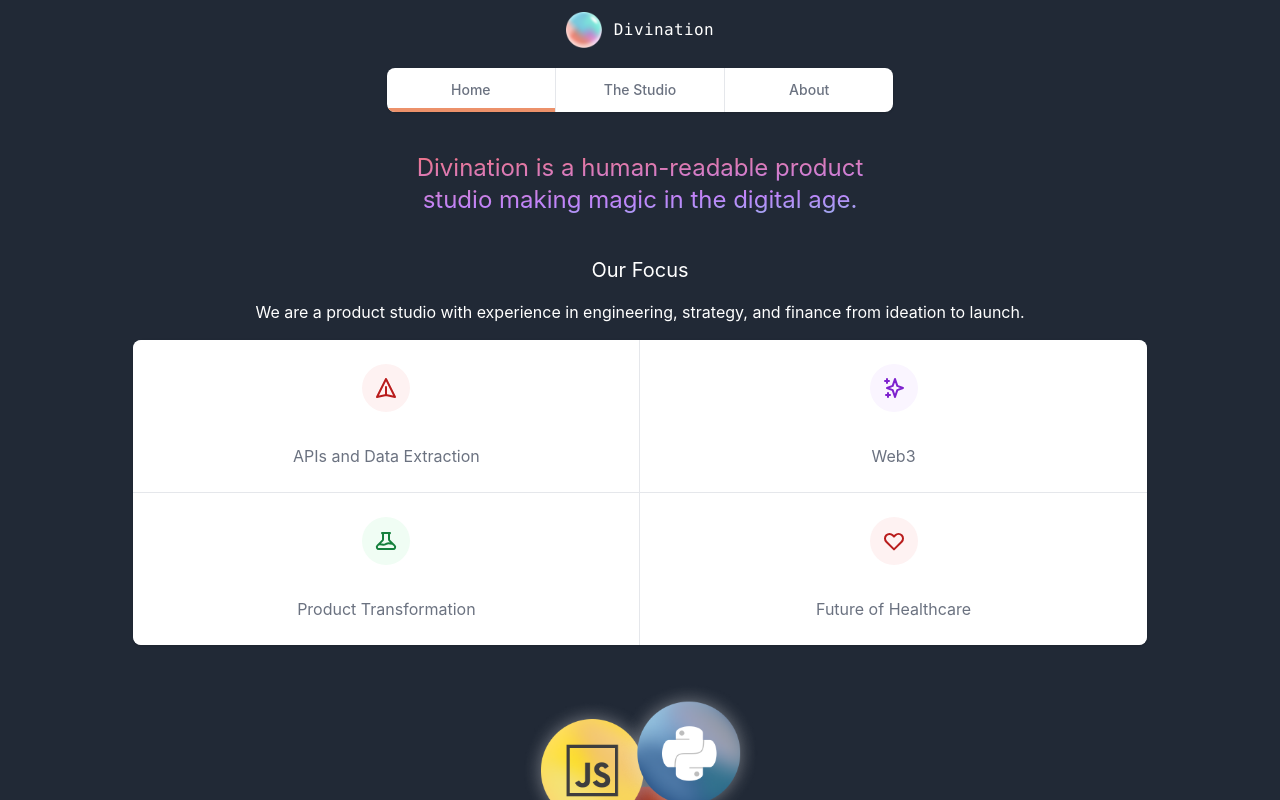
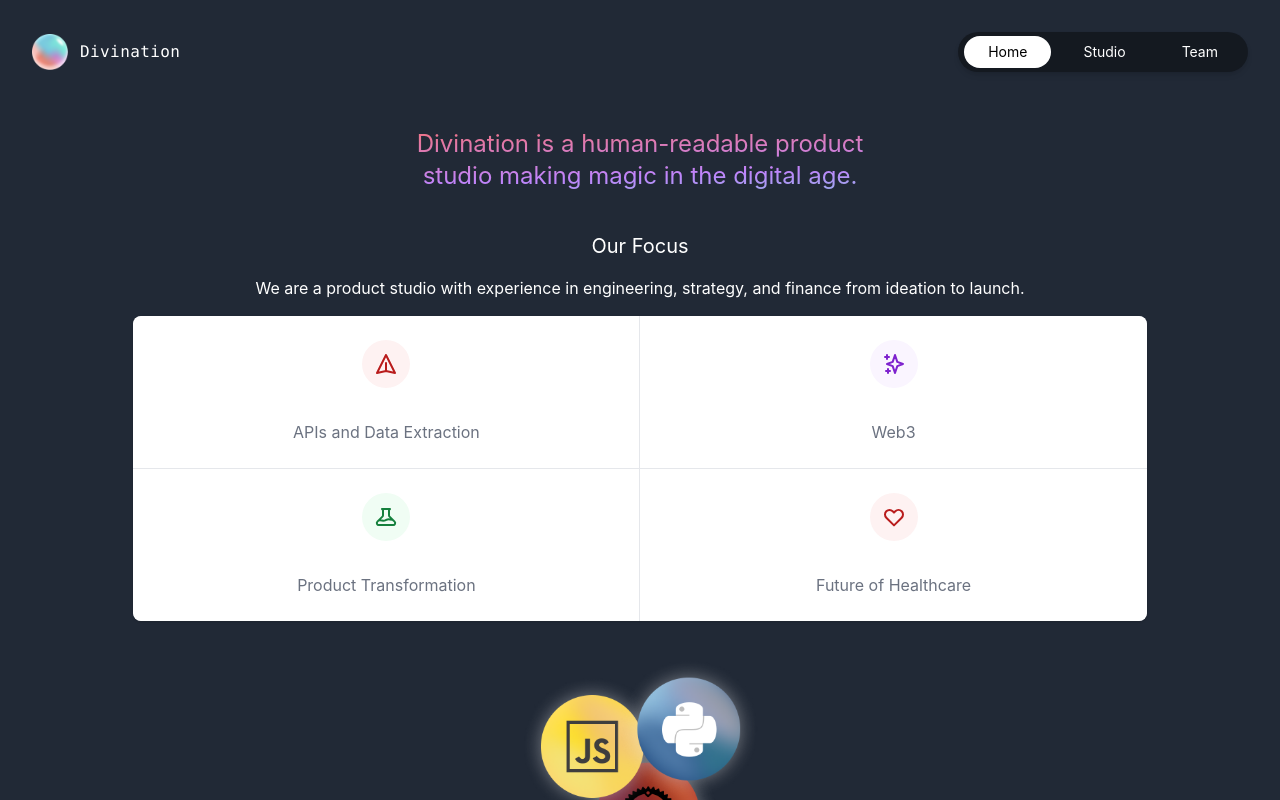
Before and after one commit to gcunruh/divination, a Next.js app: page / in a window 1280 px wide. Shown: the top 800 px of the page. Built offline with nearby package versions, Linux system fonts and the light colour scheme.

Commit message:
header init

```diff
--- a/components/Header.js
+++ b/components/Header.js
@@ -1,4 +1,5 @@
 import Image from "next/image"
+import Link from "next/link";
 
 const tabs = [
     { name: 'Home', href: '/' },
@@ -8,16 +9,27 @@ const tabs = [
 
 import { useRouter } from "next/router";
 
-function classNames(...classes) {
-    return classes.filter(Boolean).join(' ')
+function Pill({ text, href }) {
+    const router = useRouter();
+    const conditionalStyle = router.pathname == href ? "bg-white text-black" : "bg-transparent text-white"
+
+    return (
+        <Link href={href}>
+            <a className={"flex flex-row items-center mx-1 text-sm cursor-pointer rounded-full px-6 h-8 hover:opacity-60 transition ease-in-out delay-50 " + conditionalStyle}>
+            <div className="">
+                {text}
+            </div>
+            </a>
+        </Link>
+    )
 }
 
 export default function Header() {
     const router = useRouter();
 
     return (
-        <>
-            <div className="my-3 mx-auto w-10/12 max-w-xl flex flex-row justify-center items-center">
+        <div className="my-3 md:my-4 flex flex-row justify-center md:justify-between w-full">
+            <div className="flex-row justify-center items-center hidden md:flex">
                 <Image
                     className="block w-auto"
                     src="/divination_logo.png"
@@ -26,35 +38,13 @@ export default function Header() {
                     width={36}
                     priority={true}
                 />
-                <text className="block text-white ml-3 font-mono tracking-wide">Divination</text>
+                <text className="text-white ml-3 font-mono tracking-wide">Divination</text>
             </div>
-            <div className="mx-auto w-11/12 md:w-1/2 lg:w-3/6 xl:w-5/12 my-5">
-                <div className="">
-                    <nav className="relative z-0 rounded-lg shadow flex divide-x divide-gray-200" aria-label="Tabs">
-                        {tabs.map((tab, tabIdx) => (
-                            <a
-                                key={tab.name}
-                                href={tab.href}
-                                className={classNames(
-                                    tab.current ? 'text-gray-900' : 'text-gray-500 hover:text-gray-700',
-                                    tabIdx === 0 ? 'rounded-l-lg' : '',
-                                    tabIdx === tabs.length - 1 ? 'rounded-r-lg' : '',
-                                    'group relative min-w-0 flex-1 overflow-hidden bg-white py-3 px-4 text-sm font-medium text-center hover:bg-gray-50 focus:z-10'
-                                )}
-                            >
-                                <span>{tab.name}</span>
-                                <span
-                                    aria-hidden="true"
-                                    className={classNames(
-                                        router.pathname == tab.href ? 'bg-tahiti' : 'bg-transparent',
-                                        'absolute inset-x-0 bottom-0 h-1'
-                                    )}
-                                />
-                            </a>
-                        ))}
-                    </nav>
-                </div>
+            <div className="flex flex-row rounded-full bg-black border-2 border-black h-10 my-4 bg-opacity-40 border-opacity-0 shadow-md items-center">
+                <Pill text="Home" href="/" />
+                <Pill text="Studio" href="/studio" />
+                <Pill text="Team" href="/about" />
             </div>
-        </>
+        </div>
     )
 }
```
